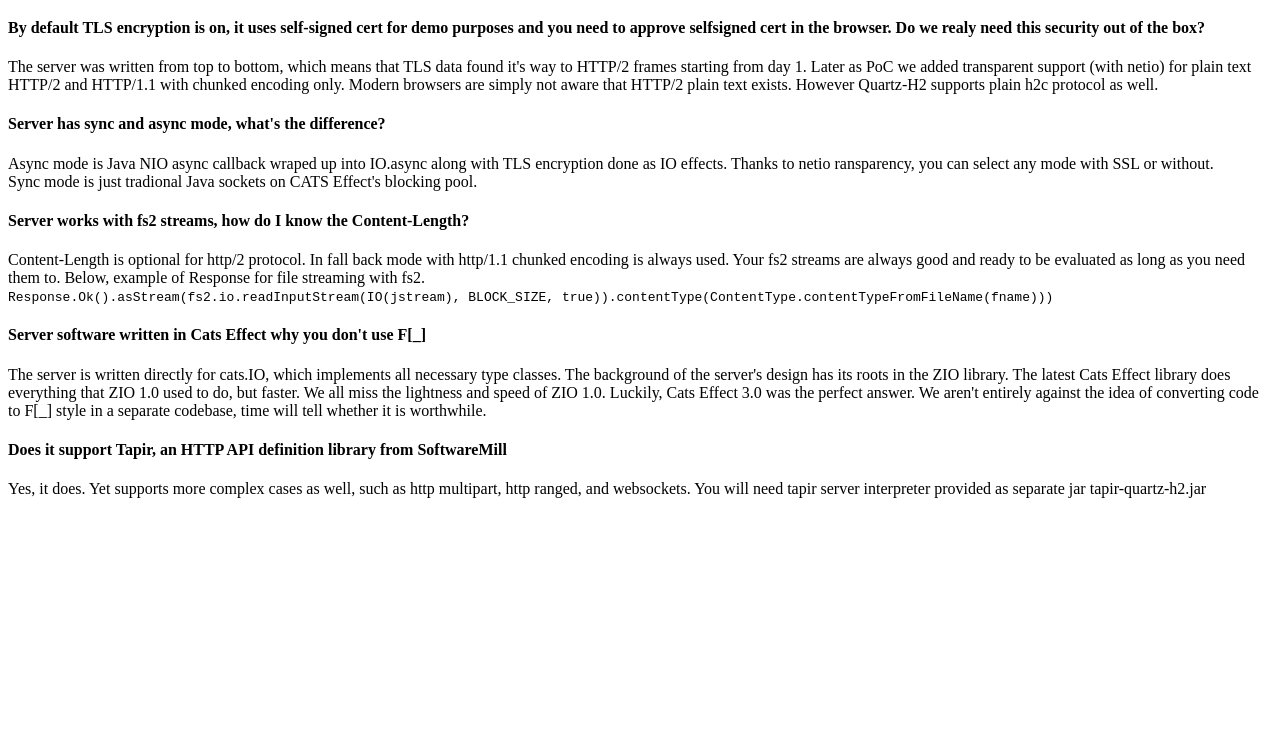
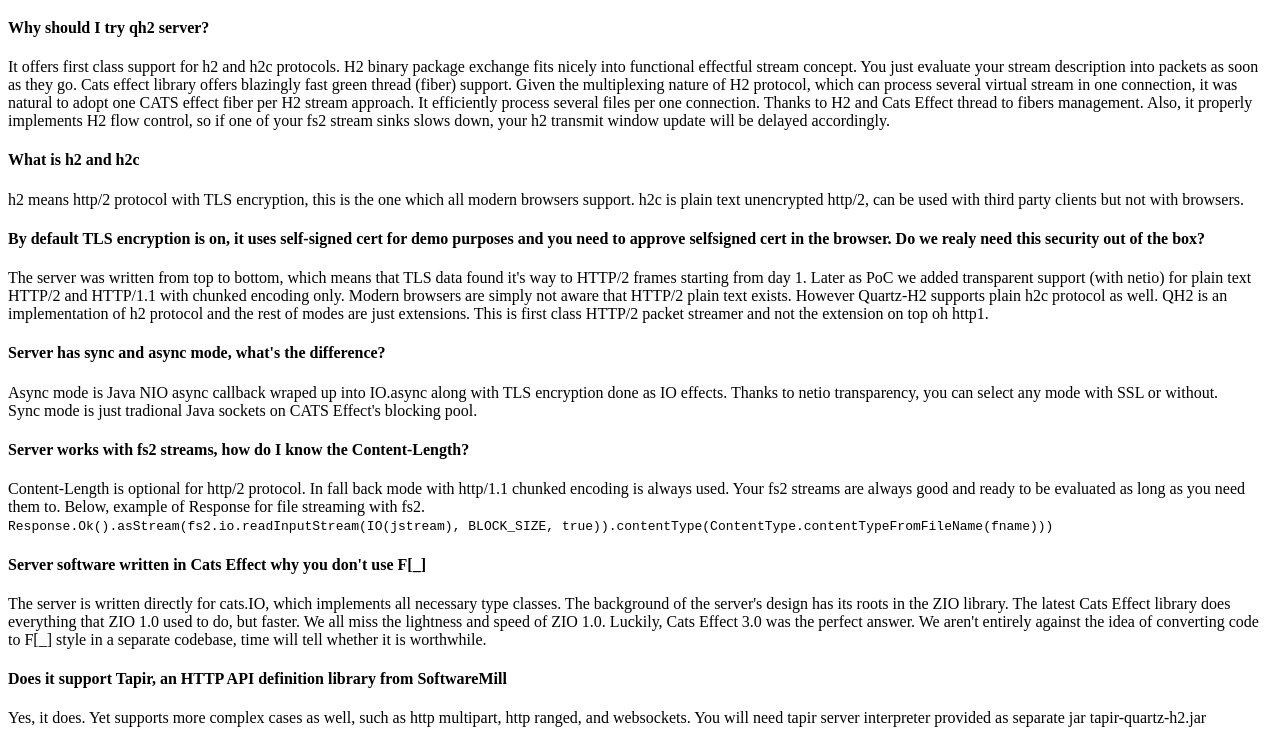
Before and after one commit to ollls/quartz-h2, a plain HTML site: page web_root/index.html in a window 1280 px wide. Shown: the part 61-800 px from the top of the page. Drawn offline with Linux system fonts and the light colour scheme.

Commit message:
+doc update

```diff
--- a/web_root/index.html
+++ b/web_root/index.html
@@ -7,6 +7,22 @@
     </head>
     <body>
         <h1>Quartz-H2 introduction, Q&A</h1>
+        <h4>Why should I try qh2 server?</h4>
+        It offers first class support for h2 and h2c protocols. H2 binary
+        package exchange fits nicely into functional effectful stream concept.
+        You just evaluate your stream description into packets as soon as they
+        go. Cats effect library offers blazingly fast green thread (fiber)
+        support. Given the multiplexing nature of H2 protocol, which can process
+        several virtual stream in one connection, it was natural to adopt one
+        CATS effect fiber per H2 stream approach. It efficiently process several
+        files per one connection. Thanks to H2 and Cats Effect thread to fibers
+        management. Also, it properly implements H2 flow control, so if one of
+        your fs2 stream sinks slows down, your h2 transmit window update will be
+        delayed accordingly.
+        <h4>What is h2 and h2c</h4>
+        h2 means http/2 protocol with TLS encryption, this is the one which all
+        modern browsers support. h2c is plain text unencrypted http/2, can be
+        used with third party clients but not with browsers.
         <h4>
             By default TLS encryption is on, it uses self-signed cert for demo
             purposes and you need to approve selfsigned cert in the browser. Do
@@ -17,10 +33,12 @@
         added transparent support (with netio) for plain text HTTP/2 and
         HTTP/1.1 with chunked encoding only. Modern browsers are simply not
         aware that HTTP/2 plain text exists. However Quartz-H2 supports plain
-        h2c protocol as well.
+        h2c protocol as well. QH2 is an implementation of h2 protocol and the
+        rest of modes are just extensions. This is first class HTTP/2 packet
+        streamer and not the extension on top oh http1.
         <h4>Server has sync and async mode, what's the difference?</h4>
         Async mode is Java NIO async callback wraped up into IO.async along with
-        TLS encryption done as IO effects. Thanks to netio ransparency, you can
+        TLS encryption done as IO effects. Thanks to netio transparency, you can
         select any mode with SSL or without.
         <br />Sync mode is just tradional Java sockets on CATS Effect's blocking
         pool.
```
